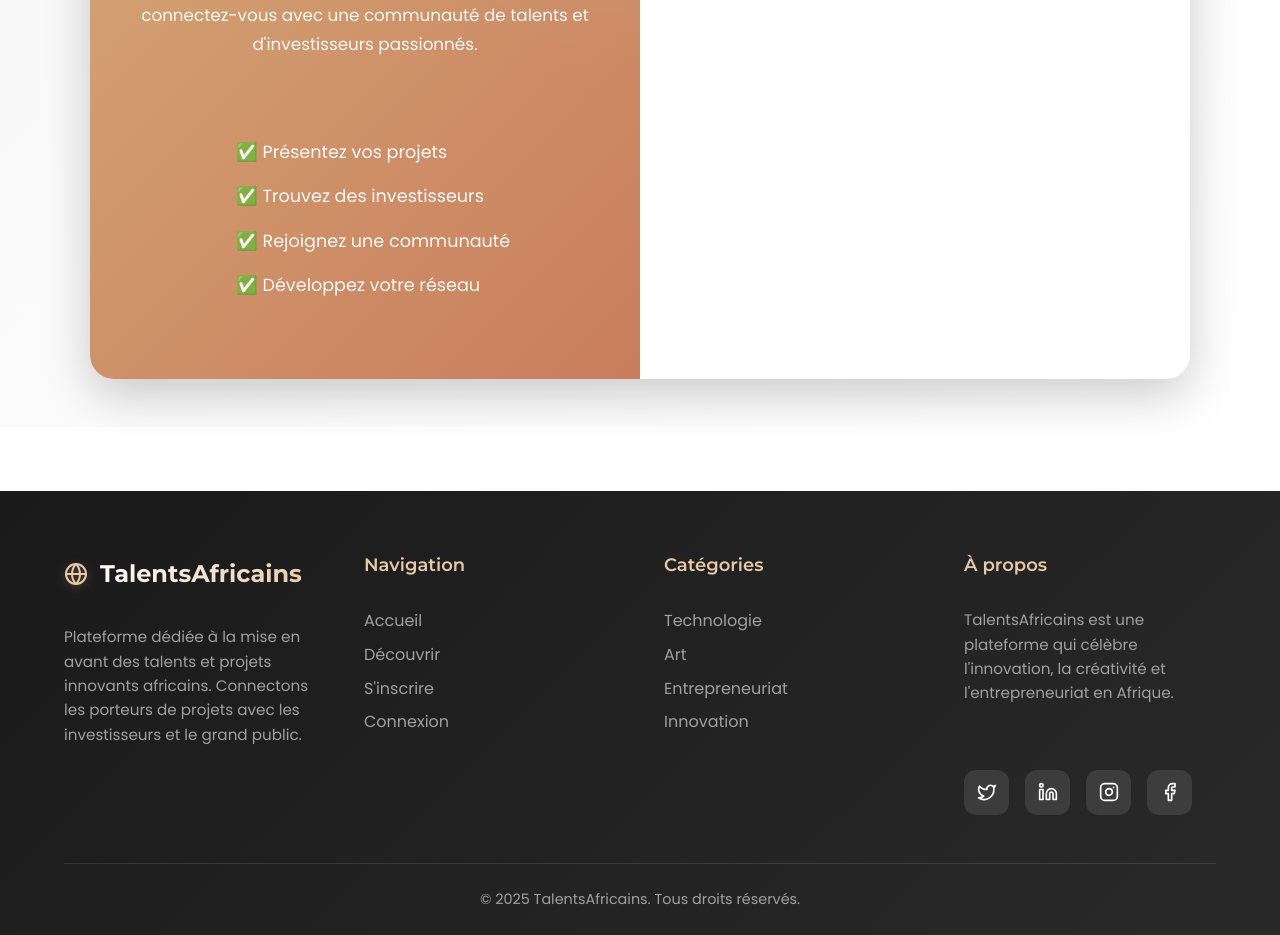
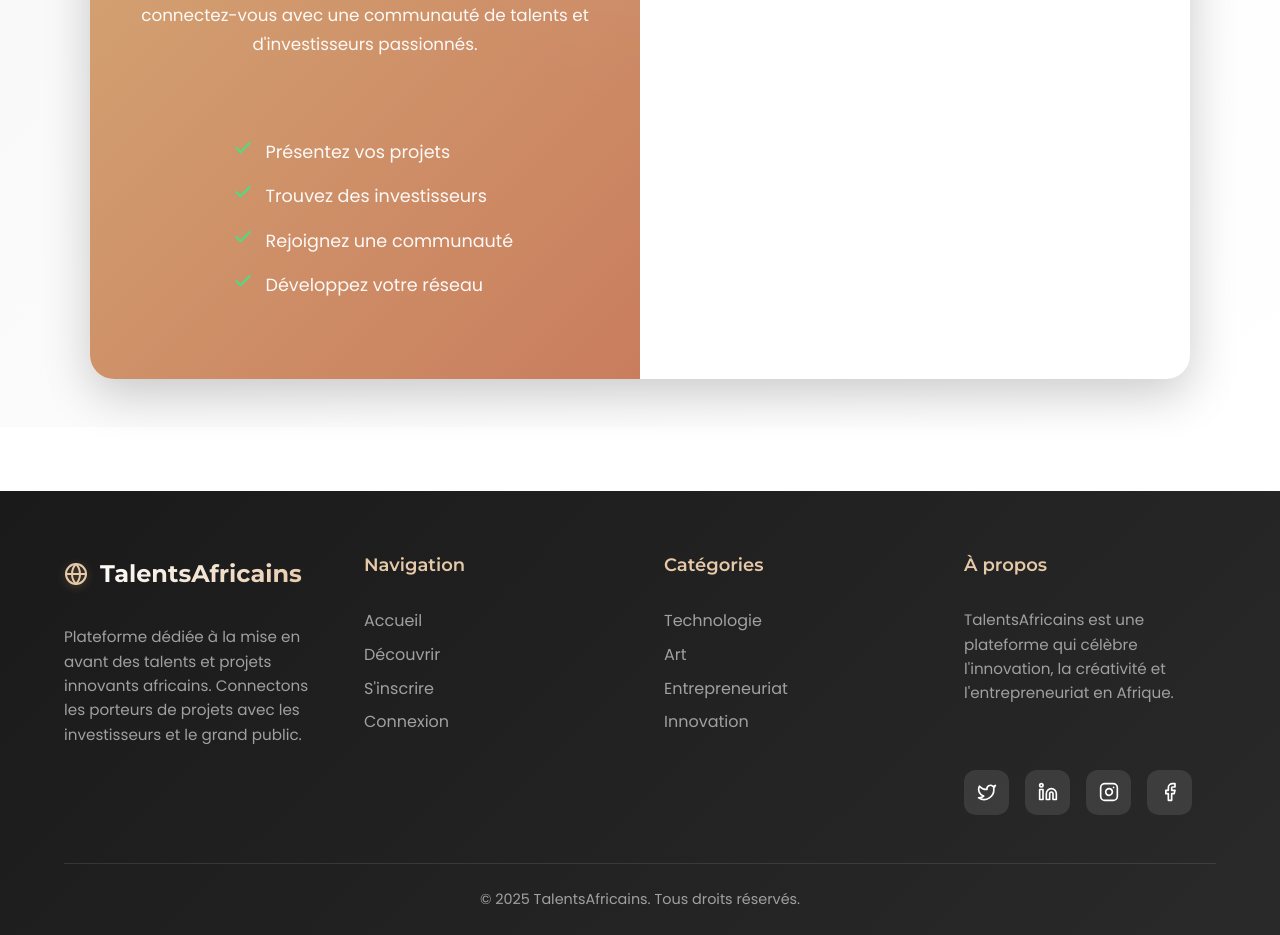
Before and after one commit to OUEDRAOGOFred/-TalentsAfricains, a React (Vite) app in the folder frontend/: page /register in a window 1280 px wide. Shown: the part 1220-2155 px from the top of the page. Built offline with nearby package versions, Linux system fonts and the light colour scheme; no server answers.

Commit message:
UI: Remplacer les emojis check () par des icônes Check Lucide React dans la page Register

```diff
--- a/frontend/src/pages/Register.jsx
+++ b/frontend/src/pages/Register.jsx
@@ -5,6 +5,7 @@
 import { useState } from 'react';
 import { Link, useNavigate } from 'react-router-dom';
 import { useAuth } from '../context/AuthContext';
+import { Check } from 'lucide-react';
 import './Auth.css';
 
 const Register = () => {
@@ -246,10 +247,10 @@ const Register = () => {
               une communauté de talents et d'investisseurs passionnés.
             </p>
             <ul className="visual-benefits">
-              <li>✅ Présentez vos projets</li>
-              <li>✅ Trouvez des investisseurs</li>
-              <li>✅ Rejoignez une communauté</li>
-              <li>✅ Développez votre réseau</li>
+              <li><Check size={20} strokeWidth={2.5} style={{ marginRight: '8px', color: '#4ade80' }} /> Présentez vos projets</li>
+              <li><Check size={20} strokeWidth={2.5} style={{ marginRight: '8px', color: '#4ade80' }} /> Trouvez des investisseurs</li>
+              <li><Check size={20} strokeWidth={2.5} style={{ marginRight: '8px', color: '#4ade80' }} /> Rejoignez une communauté</li>
+              <li><Check size={20} strokeWidth={2.5} style={{ marginRight: '8px', color: '#4ade80' }} /> Développez votre réseau</li>
             </ul>
           </div>
         </div>
```
